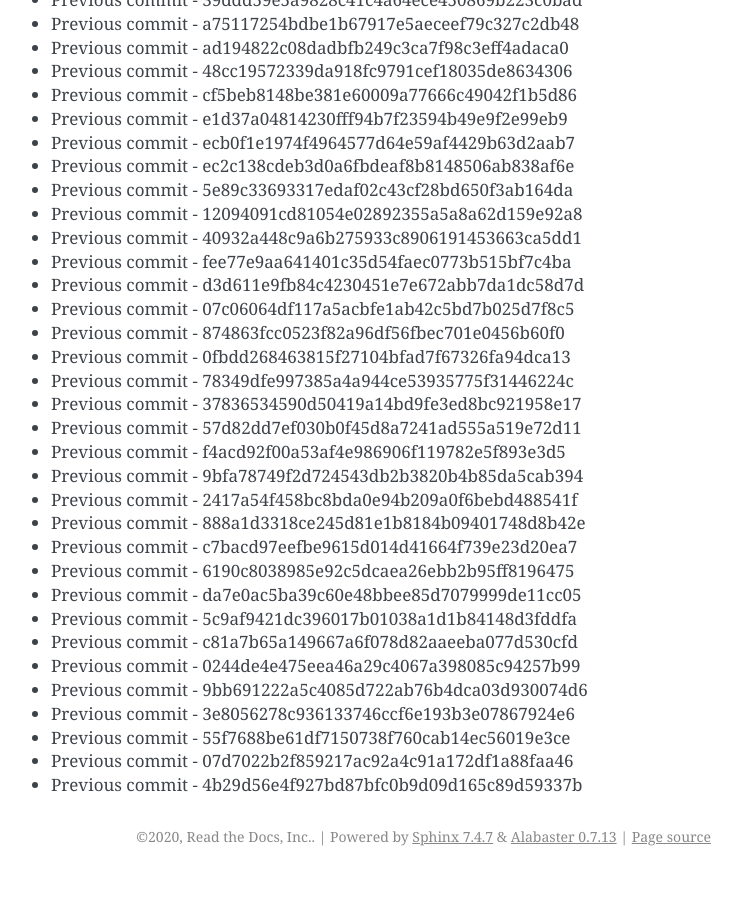
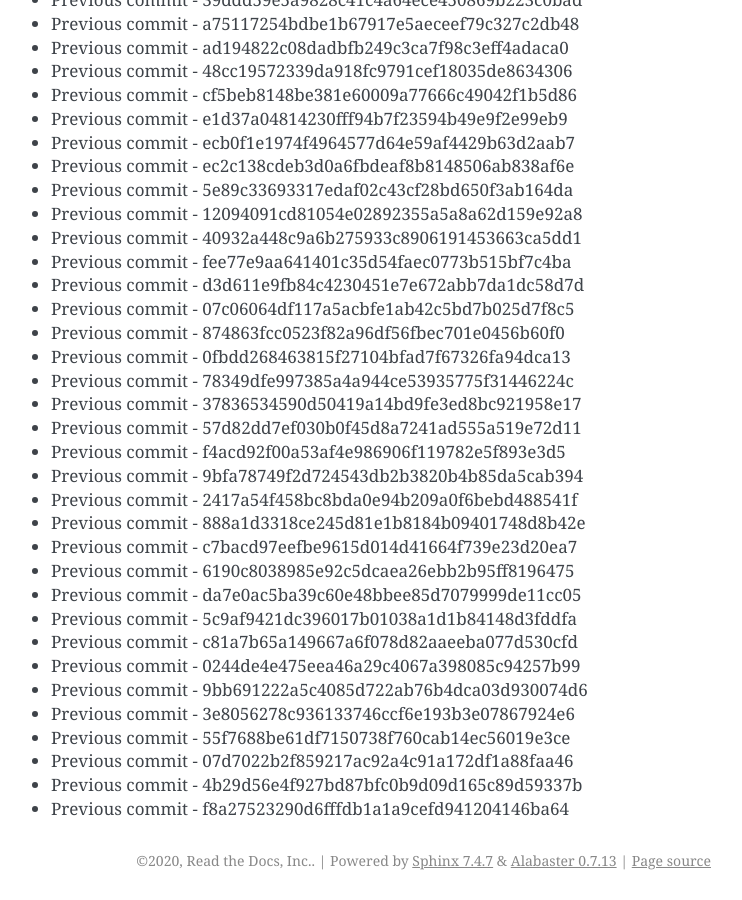
Before and after one commit to readthedocs/rtd-git-stresstest, a Sphinx documentation site: the page built from docs/updates.rst, in a window 1280 px wide and 900 px high, scrolled down 41967 px. Shown: the whole window, without its empty margins (399-1141 px from the left). Built offline with Sphinx 7.4.7, drawn with Linux system fonts in a browser that asks for light colours; before the commit the page ends 42843 px from its top, so only the background shows below that.

Commit message:
Generating commit from previous: f8a27523290d6fffdb1a1a9cefd941204146ba64

```diff
--- a/docs/updates.rst
+++ b/docs/updates.rst
@@ -1795,3 +1795,4 @@ It can be tested for any performance characteristics.
 * Previous commit - 55f7688be61df7150738f760cab14ec56019e3ce
 * Previous commit - 07d7022b2f859217ac92a4c91a172df1a88faa46
 * Previous commit - 4b29d56e4f927bd87bfc0b9d09d165c89d59337b
+* Previous commit - f8a27523290d6fffdb1a1a9cefd941204146ba64
```
